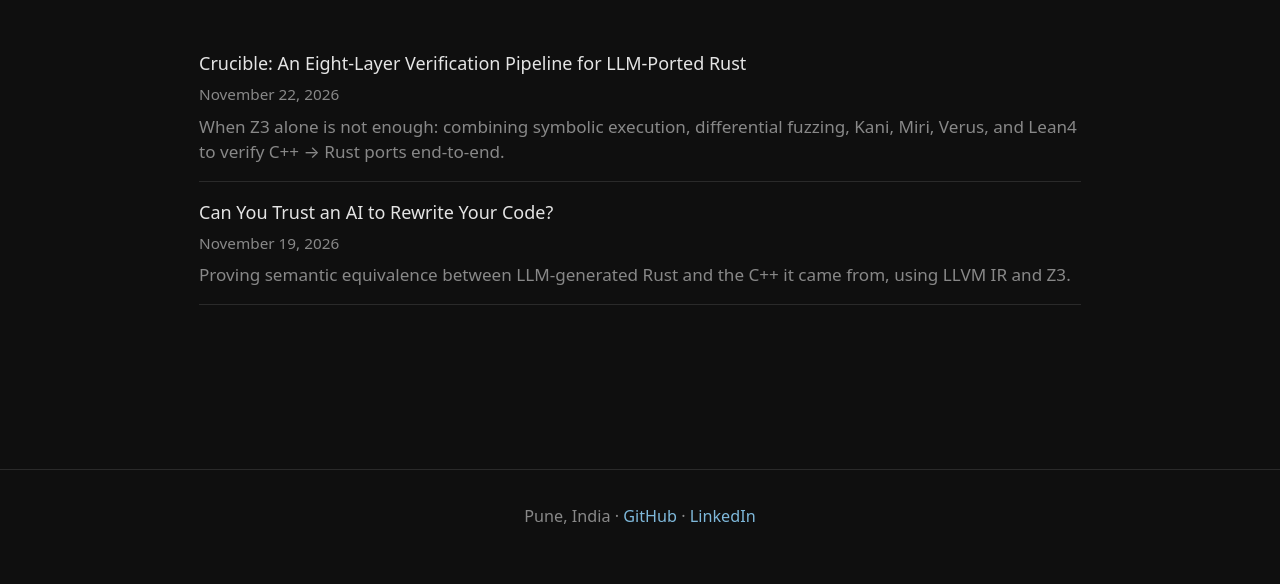
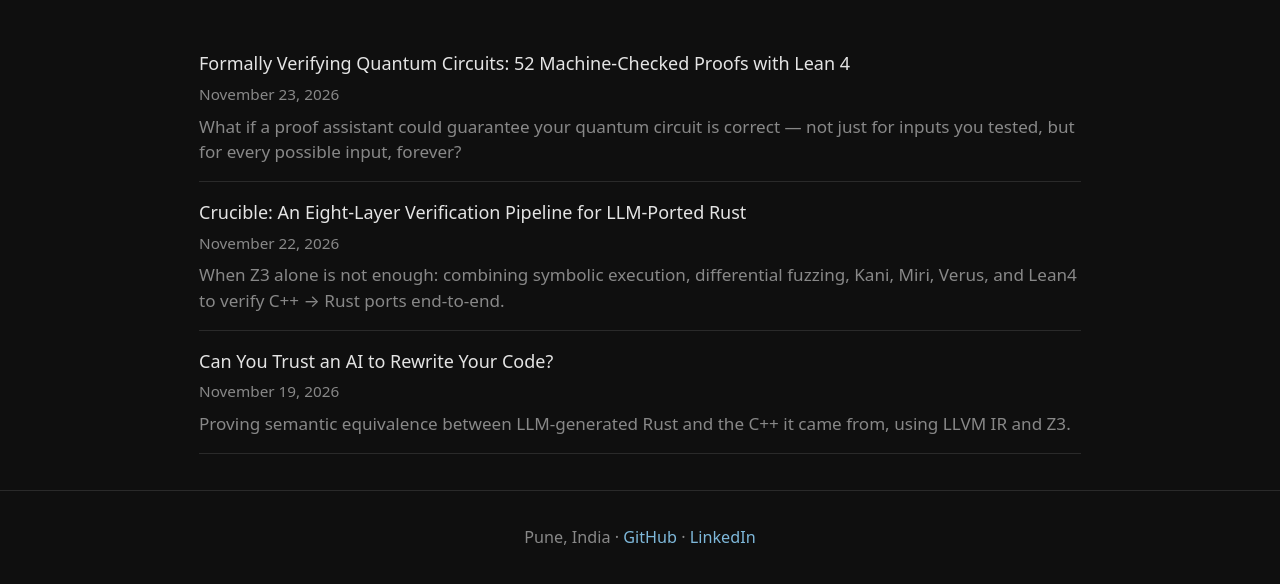
Before and after one commit to akkeshavan/ak-webpage, an Eleventy site: page webpage/blog/index.njk in a window 1280 px wide. Shown: the part 236-820 px from the top of the page. Built offline with nearby package versions, Linux system fonts and the light colour scheme; Eleventy itself is replaced by a stand-in of ours; files that its build step writes are made by us from their sources.

Commit message:
Add lean-qverify post to blog index

```diff
--- a/webpage/blog/index.njk
+++ b/webpage/blog/index.njk
@@ -11,6 +11,11 @@ permalink: /blog/
   </header>
   <ul class="post-list">
     <li>
+      <a href="{{ '/blog/lean-qverify-verifying-quantum-circuits/' | url }}">Formally Verifying Quantum Circuits: 52 Machine-Checked Proofs with Lean 4</a>
+      <span class="post-date">November 23, 2026</span>
+      <p class="post-excerpt">What if a proof assistant could guarantee your quantum circuit is correct — not just for inputs you tested, but for every possible input, forever?</p>
+    </li>
+    <li>
       <a href="{{ '/blog/crucible-an-eight-layer-verification-pipeline/' | url }}">Crucible: An Eight-Layer Verification Pipeline for LLM-Ported Rust</a>
       <span class="post-date">November 22, 2026</span>
       <p class="post-excerpt">When Z3 alone is not enough: combining symbolic execution, differential fuzzing, Kani, Miri, Verus, and Lean4 to verify C++ → Rust ports end-to-end.</p>
```
